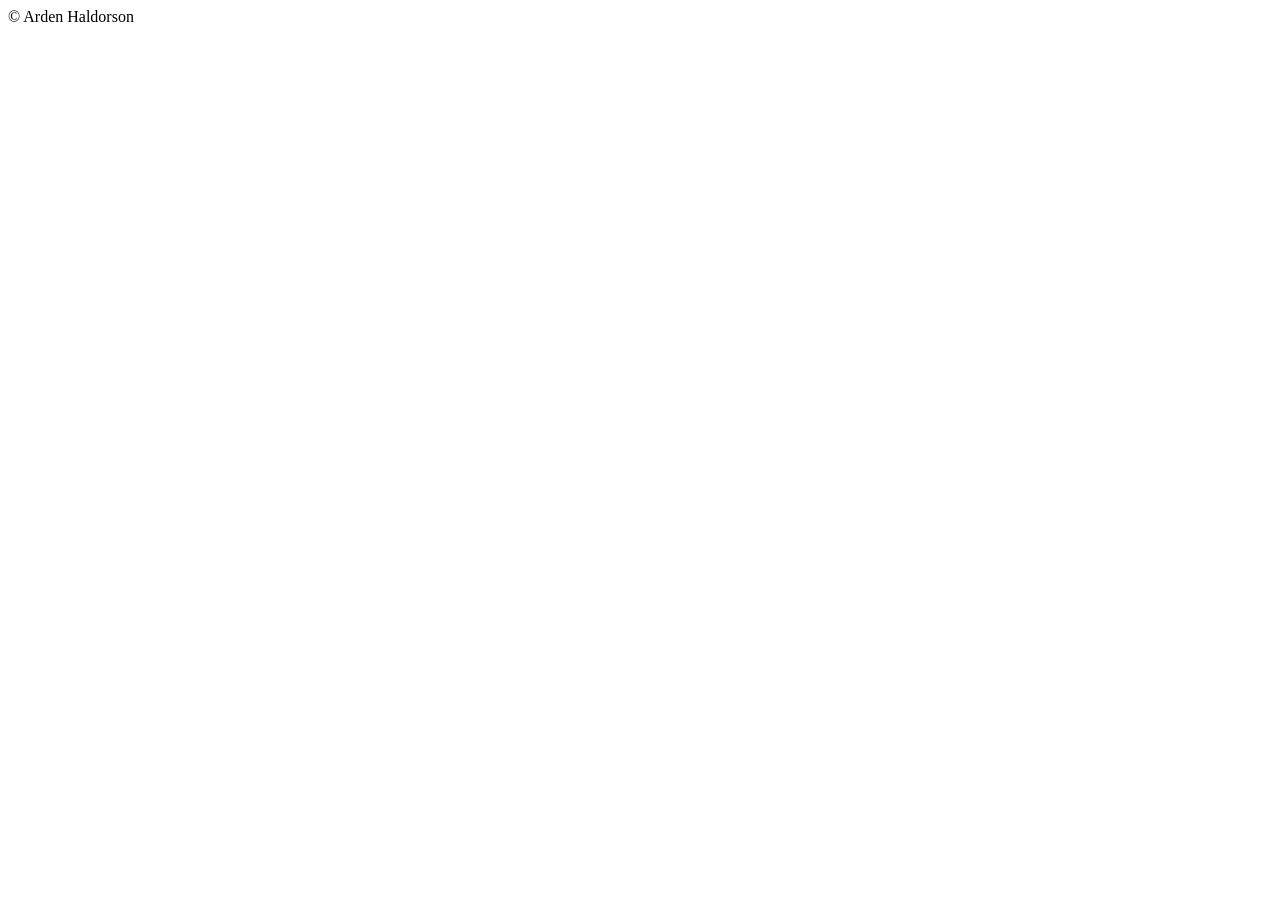
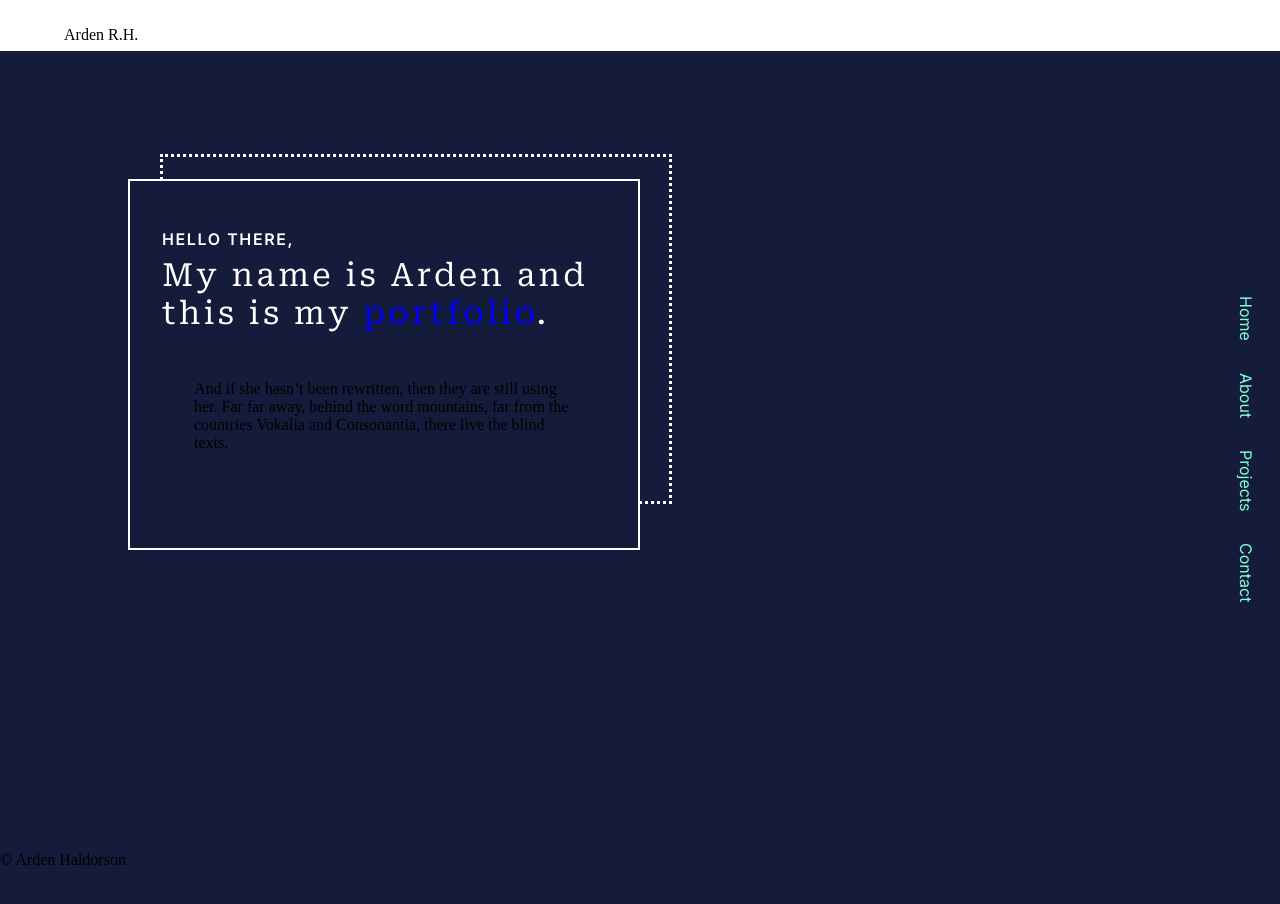
Before and after one commit to arden-rh/portfolio-old-vs-1, a plain HTML site: page src/index.html in a window 1280 px wide. Before the commit the page ends 800 px from the top, so only its background shows below. Drawn offline with Linux system fonts and the light colour scheme.

Commit message:
Started work on hero section

```diff
--- a/src/index.html
+++ b/src/index.html
@@ -7,17 +7,46 @@
   <meta name="viewport" content="width=device-width, initial-scale=1.0" />
   <meta name="author" content="Arden Haldorson" />
   <link rel="stylesheet" href="style.css" />
-
+  <link rel="preconnect" href="https://fonts.googleapis.com">
+  <link rel="preconnect" href="https://fonts.gstatic.com" crossorigin>
+  <link
+    href="https://fonts.googleapis.com/css2?family=Inter:wght@300;400;600&family=Roboto+Serif:wght@400;500;600;700&display=swap"
+    rel="stylesheet">
+  <link
+    href="https://fonts.googleapis.com/css2?family=IBM+Plex+Serif:wght@300;400;600&family=Playfair+Display:wght@400;500;600;700&display=swap"
+    rel="stylesheet">
   <title>Arden R.H. Portfolio</title>
 </head>
 
 <body>
   <div class="wrapper">
     <header class="header" id="header">
-
+      <div class="header-container">
+        <div class="logotype">Arden R.H.</div>
+      </div>
+      <nav><svg class="ellipsis" xmlns="http://www.w3.org/2000/svg" viewBox="0 0 128 512" height="25">
+          <!--! Font Awesome Pro 6.2.0 by @fontawesome - https://fontawesome.com License - https://fontawesome.com/license (Commercial License) Copyright 2022 Fonticons, Inc. -->
+          <path
+            d="M64 360c30.9 0 56 25.1 56 56s-25.1 56-56 56s-56-25.1-56-56s25.1-56 56-56zm0-160c30.9 0 56 25.1 56 56s-25.1 56-56 56s-56-25.1-56-56s25.1-56 56-56zM120 96c0 30.9-25.1 56-56 56S8 126.9 8 96S33.1 40 64 40s56 25.1 56 56z" />
+        </svg>
+        <ul>
+          <li>Home</li>
+          <li>About</li>
+          <li>Projects</li>
+          <li>Contact</li>
+        </ul>
+      </nav>
     </header>
     <main>
-
+      <div class="hero-container">
+        <div class="hero-box-decoration"></div>
+        <div class="hero-text">
+          <span class="hero-greeting">Hello there,</span>
+          <h1>My name is Arden and this is my <a href="#projects" id="portfolio">portfolio</a>.</h1>
+          <p>And if she hasn’t been rewritten, then they are still using her. Far far away, behind the word mountains,
+            far from the countries Vokalia and Consonantia, there live the blind texts.</p>
+        </div>
+      </div>
 
     </main>
     <footer id="footer">
--- /dev/null
+++ b/src/scss/_config.scss
@@ -0,0 +1,8 @@
+// $primary-color: #072A5E;
+$primary-color: #151b3b;
+$secondary-color: #FFF;
+
+// $primary-font: 'Playfair Display', Georgia, serif;
+// $primary-font: 'IBM Plex Serif', Georgia, serif;
+$primary-font: 'Roboto Serif', Georgia, serif;
+$secondary-font: 'Inter', Verdana, sans-serif;
--- /dev/null
+++ b/src/scss/_footer.scss
@@ -0,0 +1,3 @@
+footer {
+    height: 85px;
+}
--- /dev/null
+++ b/src/scss/_header.scss
@@ -0,0 +1,46 @@
+.header {
+    background-color: white;
+    width: 100%;
+    height: 40px;
+    padding: 2% 5%;
+    position: relative;
+}
+
+.header-container {
+    display: flex;
+    align-items: center;
+    justify-content: space-between;
+}
+
+.ellipsis {
+    fill: black;
+}
+
+@media only screen and (min-width: 1024px) {
+    .ellipsis {
+        display: none;
+    }
+
+    nav {
+        font-family: $secondary-font;
+        color: aquamarine;
+        position: fixed;
+        right: 20px;
+        left: auto;
+        top: 30%;
+        display: flex;
+        flex-direction: column;
+        z-index: 10;
+        width: 40px;
+        margin: 0;
+
+        ul {
+            writing-mode: vertical-lr;
+            display: flex;
+
+            li {
+                padding: 1rem 0;
+            }
+        }
+    }
+}
--- /dev/null
+++ b/src/scss/_hero.scss
@@ -0,0 +1,65 @@
+.hero-container {
+  background-color: $primary-color;
+  width: 100%;
+  height: 100vh;
+  padding: 0;
+  position: relative;
+  display: flex;
+  justify-content: center;
+}
+
+.hero-text {
+  width: 100%;
+  padding: 3rem 2rem;
+  background-color: $primary-color;
+}
+
+.hero-greeting {
+  font-family: $secondary-font;
+  color: $secondary-color;
+  text-transform: uppercase;
+  letter-spacing: 0.1rem;
+  font-weight: 600;
+  margin-bottom: 2rem;
+}
+
+h1 {
+  font-family: $primary-font;
+  color: $secondary-color;
+  letter-spacing: 0.2rem;
+  font-weight: 400;
+  margin: 0.4rem 0 0 0;
+}
+
+#portfolio {
+  color: blue;
+}
+
+@media only screen and (min-width: 1024px) {
+  .hero-text {
+    width: 40%;
+    border: 2px solid $secondary-color;
+    margin: 10% 40% auto 0;
+    padding: 3rem 2rem;
+    z-index: 1;
+
+    a {
+        text-decoration: none;
+    }
+
+    p {
+        padding: 2rem;
+    }
+  }
+
+  .hero-box-decoration {
+    width: 40%;
+    height: 65%;
+    max-height: 350px;
+    border-top: 3px dotted $secondary-color;
+    border-right: 3px dotted $secondary-color;
+    border: 3px dotted $secondary-color;
+    margin: 8% 35% 10% 0;
+    position: absolute;
+  }
+}
--- a/src/scss/style.scss
+++ b/src/scss/style.scss
@@ -1,3 +1,17 @@
+@import "config";
+@import "header";
+@import "hero";
+@import "footer";
+
+* {
+  box-sizing: border-box;
+}
+
 body {
-    padding: 0;
+  margin: 0;
+  background-color: $primary-color;
 }
+
+li {
+    list-style: none;
+}
```
Also changed, not shown: src/style.css.
